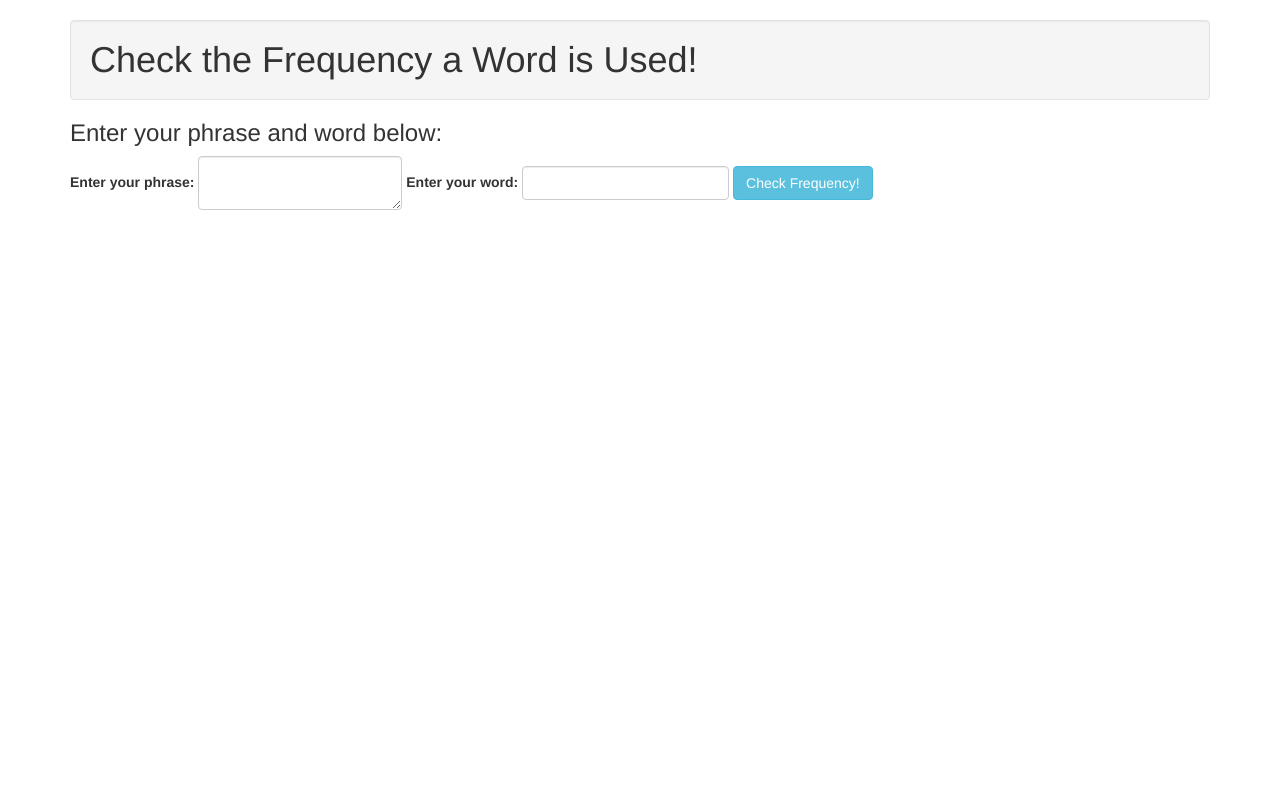
After one commit to avksmit2/word-frequency, a PHP site: template views/phrases.html.twig in a window 1280 px wide. The commit adds this page. Run offline with PHP 8.4, Linux system fonts and the light colour scheme; the template is opened without the code that fills it, so the values that code supplies are empty; some libraries are stand-ins or nearby versions.

Commit message:
set up the first page of website.

```diff
--- /dev/null
+++ b/views/phrases.html.twig
@@ -0,0 +1,23 @@
+<html>
+  <head>
+    <link href="https://maxcdn.bootstrapcdn.com/bootstrap/3.1.1/css/bootstrap.min.css" rel="stylesheet">
+    <title>Phrase</title>
+  </head>
+  <body>
+      <div class="container">
+          <h1 class="well">Check the Frequency a Word is Used!</h1>
+          <h3>Enter your phrase and word below:</h3>
+          <form action="/frequency" class="form-inline" method="post">
+              <div class="form-group">
+                  <label for="phrase">Enter your phrase:</label>
+                  <textarea name="phrase" class="form-control" type="text"></textarea>
+              </div>
+              <div class="form-group">
+                  <label for="word">Enter your word:</label>
+                  <input name="word" class="form-control" type="text">
+              </div>
+              <button type="submit" class="btn btn-info">Check Frequency!</button>
+          </form>
+      </div>
+  </body>
+</html>
```
Also changed, not shown: app/app.php (+4 -8 lines), views/home.html.twig (deleted, +0 -10 lines), views/repeater.html.twig (added, +10 -0 lines).
